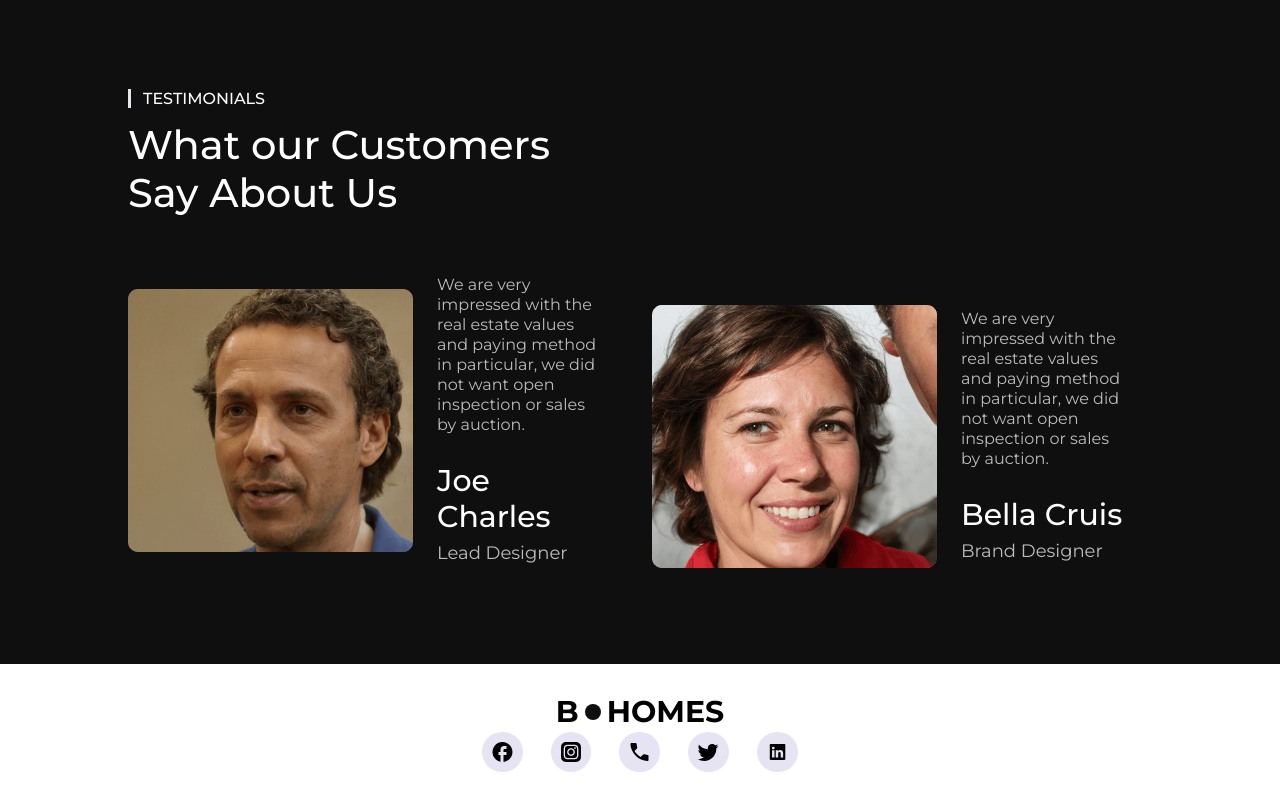
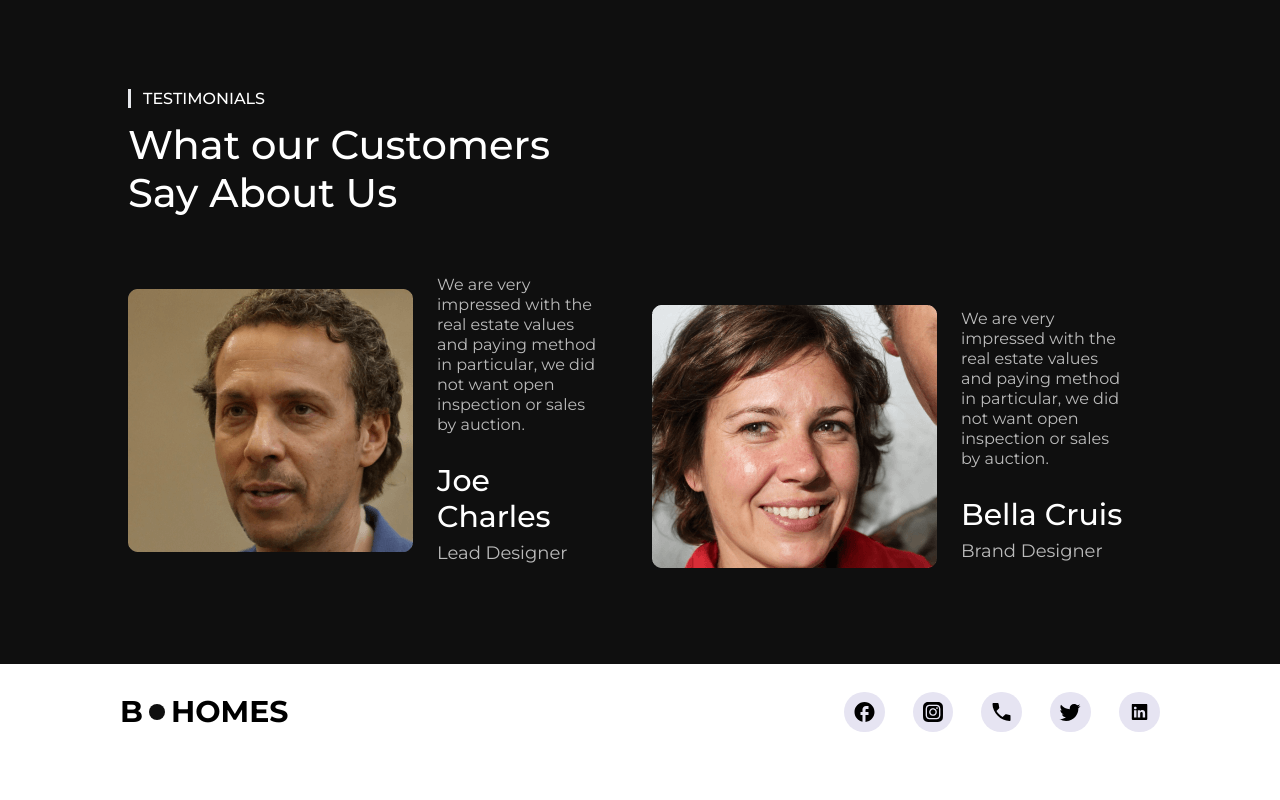
Before and after one commit to Odohofre/b-homes, a React (Vite) app: page / in a window 1280 px wide. Shown: the part 1796-2596 px from the top of the page. After the commit the page ends 2556 px from the top, so only its background shows below. Built offline with nearby package versions, Linux system fonts and the light colour scheme.

Commit message:
make footer responsive

```diff
--- a/src/components/Footer.jsx
+++ b/src/components/Footer.jsx
@@ -1,6 +1,6 @@
 export default function Footer() {
   return (
-    <footer className="flex flex-col md:items-center justify-between px-5 space-y-5 lg:space-y-0 lg:px-30 font-bold py-7">
+    <footer id="contact" className="flex flex-col md:items-center lg:flex-row justify-between px-5 space-y-5 lg:space-y-0 lg:px-30 font-bold py-7">
       <div className="uppercase">
         <a
           href="#"
@@ -14,7 +14,7 @@
 
       {/* Social media links */}
       <nav>
-        <ul className="flex  md:justify-center space-x-7">
+        <ul className="flex  md:justify-center  space-x-7">
           <li className="bg-dark-100 rounded-full p-2">
             <svg
               width="25"
```
